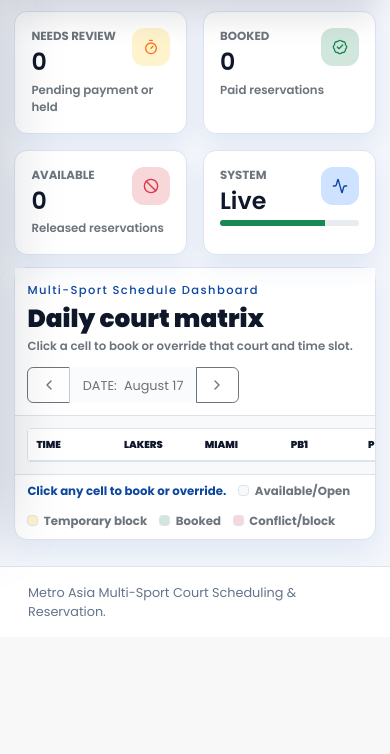
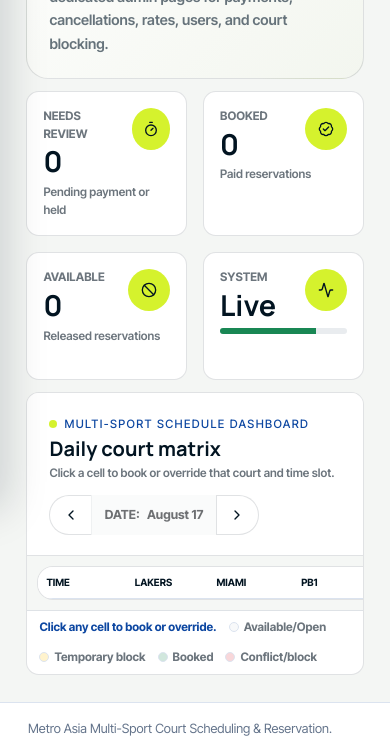
Before and after one commit to jonabellemunsayac/metroasia, a PHP site: page /admin/dashboard.php in a window 390 px wide. Shown: the part 336-1090 px from the top of the page. Before the commit the page ends 952 px from the top, so only its background shows below. Run offline with PHP 8.4, Linux system fonts and the light colour scheme; the visitor is signed in with stand-in values (Sample User, id 1); data that the repository does not hold is empty.

Commit message:
applied the new design in the admin

```diff
--- /dev/null
+++ b/assets/themes/metro/admin-theme.css
@@ -0,0 +1,410 @@
+
+:root{
+  --admin-bg:#f4f6f4;
+  --admin-surface:#fff;
+  --admin-ink:#021421;
+  --admin-muted:#66737b;
+  --admin-line:rgba(2,20,33,.12);
+  --admin-accent:#D5F22D;
+  --admin-accent-hover:#B2F425;
+  --admin-radius:18px;
+  --admin-sidebar-width:270px;
+  --admin-shadow:0 18px 44px rgba(2,20,33,.08);
+}
+
+body.admin-body{
+  min-height:100vh;
+  margin:0;
+  overflow-x:hidden;
+  background:var(--admin-bg);
+  color:var(--admin-ink);
+  font-family:"Inter Tight",Arial,sans-serif;
+}
+
+.admin-layout{
+  min-height:100vh;
+  display:grid;
+  grid-template-columns:var(--admin-sidebar-width) minmax(0,1fr);
+}
+
+.admin-content{
+  min-width:0;
+  width:100%;
+  background:var(--admin-bg);
+}
+
+.admin-sidebar{
+  position:sticky;
+  top:0;
+  height:100vh;
+  z-index:1040;
+  overflow-y:auto;
+  background:var(--admin-ink);
+  color:#fff;
+  border-right:1px solid rgba(255,255,255,.08);
+}
+
+.admin-sidebar-inner{
+  min-height:100%;
+  padding:24px 18px;
+  display:flex;
+  flex-direction:column;
+}
+
+.admin-brand{
+  display:flex;
+  align-items:center;
+  justify-content:space-between;
+  gap:14px;
+  padding:4px 6px 24px;
+  border-bottom:1px solid rgba(255,255,255,.1);
+}
+
+.admin-brand .brand-mark{
+  width:48px;
+  height:48px;
+  flex:0 0 48px;
+  border-radius:50%;
+  background:var(--admin-accent);
+  color:var(--admin-ink);
+}
+
+.admin-brand-title{
+  color:#fff;
+  font-family:"Manrope",Arial,sans-serif;
+  font-size:1.05rem;
+  font-weight:700;
+}
+
+.admin-brand-subtitle{
+  margin-top:2px;
+  color:rgba(255,255,255,.55);
+  font-size:.7rem;
+}
+
+.admin-menu{
+  display:grid;
+  gap:7px;
+  padding-top:24px;
+}
+
+.admin-menu-label{
+  margin:0 10px 7px;
+  color:rgba(255,255,255,.42);
+  font-size:.64rem;
+  font-weight:700;
+  letter-spacing:.12em;
+  text-transform:uppercase;
+}
+
+.admin-nav-link{
+  min-height:58px;
+  padding:11px 12px;
+  display:flex;
+  align-items:center;
+  gap:12px;
+  border:1px solid transparent;
+  border-radius:14px;
+  color:rgba(255,255,255,.74);
+  transition:.18s ease;
+}
+
+.admin-nav-link:hover{
+  background:rgba(255,255,255,.07);
+  color:#fff;
+}
+
+.admin-nav-link.active{
+  border-color:rgba(213,242,45,.34);
+  background:var(--admin-accent);
+  color:var(--admin-ink);
+}
+
+.admin-nav-link>span{
+  min-width:0;
+  display:grid;
+  gap:2px;
+  font-size:.82rem;
+  font-weight:700;
+}
+
+.admin-nav-link small{
+  color:rgba(255,255,255,.42);
+  font-size:.65rem;
+}
+
+.admin-nav-link.active small{
+  color:rgba(2,20,33,.62);
+}
+
+.admin-topbar{
+  position:sticky;
+  top:0;
+  z-index:1030;
+  min-height:78px;
+  padding:14px clamp(18px,2vw,32px);
+  display:flex;
+  align-items:center;
+  border-bottom:1px solid var(--admin-line);
+  background:rgba(244,246,244,.94);
+  backdrop-filter:blur(14px);
+}
+
+.admin-topbar .container-fluid{padding:0!important}
+
+.admin-page-title{
+  color:var(--admin-ink);
+  font-family:"Manrope",Arial,sans-serif;
+  font-size:clamp(1.35rem,2.1vw,2rem);
+  font-weight:700;
+  letter-spacing:-.035em;
+}
+
+.admin-user-button{
+  min-height:46px;
+  padding:6px 10px 6px 7px;
+  border:1px solid var(--admin-line);
+  border-radius:999px;
+  background:#fff;
+  color:var(--admin-ink);
+}
+
+.admin-avatar{
+  width:34px;
+  height:34px;
+  display:grid;
+  place-items:center;
+  border-radius:50%;
+  background:var(--admin-accent);
+  color:var(--admin-ink);
+  font-weight:800;
+}
+
+.app-main.admin-compact{
+  width:min(calc(100% - 48px),1540px);
+  margin-inline:auto;
+  padding:28px 0 44px;
+}
+
+.admin-hero{
+  overflow:hidden;
+  border:1px solid var(--admin-line)!important;
+  border-radius:22px!important;
+  background:
+    radial-gradient(circle at 92% 18%,rgba(213,242,45,.22),transparent 24%),
+    linear-gradient(135deg,#fff 0%,#f3f6ef 100%)!important;
+  box-shadow:none!important;
+}
+
+.admin-hero .card-body{padding:clamp(22px,3vw,36px)!important}
+
+.admin-hero h2{
+  max-width:780px;
+  color:var(--admin-ink);
+  font-family:"Manrope",Arial,sans-serif;
+  font-size:clamp(1.7rem,3vw,2.8rem);
+  font-weight:700!important;
+  letter-spacing:-.045em;
+}
+
+.admin-hero p{
+  max-width:900px;
+  color:var(--admin-muted)!important;
+  font-size:.9rem;
+  line-height:1.65;
+}
+
+.section-kicker{
+  display:inline-flex;
+  align-items:center;
+  gap:7px;
+  color:var(--admin-ink);
+  font-size:.68rem;
+  font-weight:800;
+  letter-spacing:.1em;
+  text-transform:uppercase;
+}
+
+.section-kicker::before{
+  content:"";
+  width:8px;
+  height:8px;
+  border-radius:50%;
+  background:var(--admin-accent);
+}
+
+.stat-card{
+  min-height:142px;
+  padding:20px;
+  border:1px solid var(--admin-line)!important;
+  border-radius:var(--admin-radius)!important;
+  background:var(--admin-surface)!important;
+  box-shadow:none!important;
+  transition:.18s ease;
+}
+
+.stat-card:hover{
+  transform:translateY(-2px);
+  box-shadow:var(--admin-shadow)!important;
+}
+
+.stat-number{
+  color:var(--admin-ink);
+  font-family:"Manrope",Arial,sans-serif;
+  font-size:clamp(1.8rem,3vw,2.6rem);
+  font-weight:700;
+  line-height:1;
+}
+
+.metric-icon{
+  width:42px;
+  height:42px;
+  display:grid!important;
+  place-items:center;
+  border-radius:50%!important;
+  background:var(--admin-accent)!important;
+  color:var(--admin-ink)!important;
+}
+
+.app-card{
+  border:1px solid var(--admin-line)!important;
+  border-radius:22px!important;
+  background:#fff!important;
+  box-shadow:none!important;
+  overflow:hidden;
+}
+
+.app-card .card-header{
+  padding:20px 22px!important;
+  border-bottom:1px solid var(--admin-line)!important;
+  background:#fff!important;
+}
+
+.app-card .card-header h2{
+  color:var(--admin-ink);
+  font-family:"Manrope",Arial,sans-serif;
+  font-size:clamp(1.25rem,2vw,1.7rem);
+  font-weight:700!important;
+}
+
+.admin-body .btn{
+  min-height:40px;
+  border-radius:999px;
+  font-size:.78rem;
+  font-weight:700;
+}
+
+.admin-body .btn-primary,
+.admin-body .btn-warning{
+  border-color:var(--admin-accent);
+  background:var(--admin-accent);
+  color:var(--admin-ink);
+}
+
+.admin-body .btn-primary:hover,
+.admin-body .btn-warning:hover{
+  border-color:var(--admin-accent-hover);
+  background:var(--admin-accent-hover);
+  color:var(--admin-ink);
+}
+
+.admin-body .btn-outline-secondary{
+  border-color:var(--admin-line);
+  background:#fff;
+  color:var(--admin-ink);
+}
+
+.admin-body .btn-outline-secondary:hover{
+  border-color:var(--admin-ink);
+  background:var(--admin-ink);
+  color:#fff;
+}
+
+#schedule-dashboard .table-responsive{
+  padding:18px!important;
+  background:#f5f7f5!important;
+}
+
+.admin-schedule-grid{
+  overflow:auto;
+  border:1px solid var(--admin-line)!important;
+  border-radius:16px!important;
+  background:#fff!important;
+}
+
+.legend-dot{
+  width:10px;
+  height:10px;
+  display:inline-block;
+  margin-right:5px;
+  border-radius:50%;
+}
+
+.admin-body .modal-content{
+  overflow:hidden;
+  border:1px solid var(--admin-line);
+  border-radius:22px;
+  box-shadow:0 26px 70px rgba(2,20,33,.2);
+}
+
+.admin-body .form-input,
+.admin-body .form-control,
+.admin-body .form-select{
+  min-height:44px;
+  border:1px solid var(--admin-line);
+  border-radius:12px;
+  background:#fff;
+  color:var(--admin-ink);
+}
+
+.admin-body .form-input:focus,
+.admin-body .form-control:focus,
+.admin-body .form-select:focus{
+  border-color:var(--admin-ink);
+  box-shadow:0 0 0 3px rgba(213,242,45,.28);
+}
+
+@media(max-width:1199.98px){
+  .admin-layout{grid-template-columns:1fr}
+
+  .admin-sidebar{
+    position:fixed;
+    top:0;
+    left:0;
+    width:min(88vw,var(--admin-sidebar-width));
+    height:100dvh;
+    transform:translateX(-105%);
+    transition:transform .22s ease;
+    box-shadow:18px 0 40px rgba(2,20,33,.18);
+  }
+
+  .admin-sidebar.open,
+  .admin-body.sidebar-open .admin-sidebar{
+    transform:translateX(0);
+  }
+
+  .app-main.admin-compact{
+    width:min(calc(100% - 32px),1540px);
+  }
+}
+
+@media(max-width:767.98px){
+  .admin-topbar{
+    min-height:68px;
+    padding:10px 14px;
+  }
+
+  .app-main.admin-compact{
+    width:min(calc(100% - 24px),1540px);
+    padding:16px 0 30px;
+  }
+
+  .stat-card{
+    min-height:128px;
+    padding:16px;
+  }
+
+  #schedule-dashboard .table-responsive{
+    padding:10px!important;
+  }
+}
--- a/includes/header.php
+++ b/includes/header.php
@@ -53,6 +53,16 @@ $memberCtaHref = app_url($currentMember ? 'ui/member.php' : 'ui/member-login.php
         rel="stylesheet"
         href="<?php echo htmlspecialchars(app_url('assets/themes/' . $themeName . '/bootstrap-redesign.css')); ?>?v=<?php echo htmlspecialchars($assetVersion); ?>"
     >
+
+    <?php if ($useAdminShell): ?>
+    <link
+        rel="stylesheet"
+        href="<?php echo htmlspecialchars(
+            app_url('assets/themes/metro/admin-theme.css')
+        ); ?>?v=<?php echo htmlspecialchars($assetVersion); ?>"
+    >
+    <?php endif; ?>
+
     <link
         rel="stylesheet"
         href="<?php echo htmlspecialchars(
```
